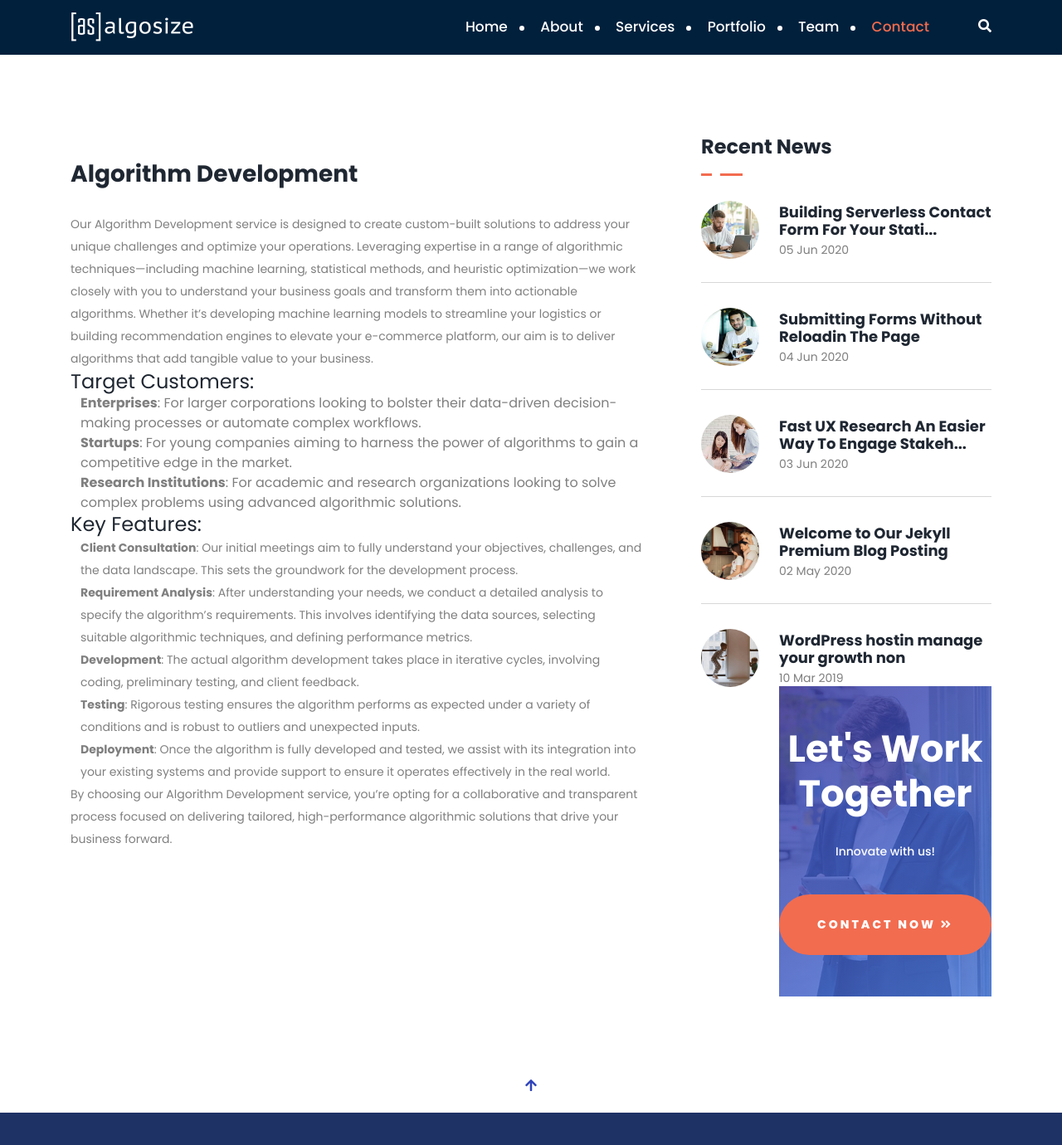
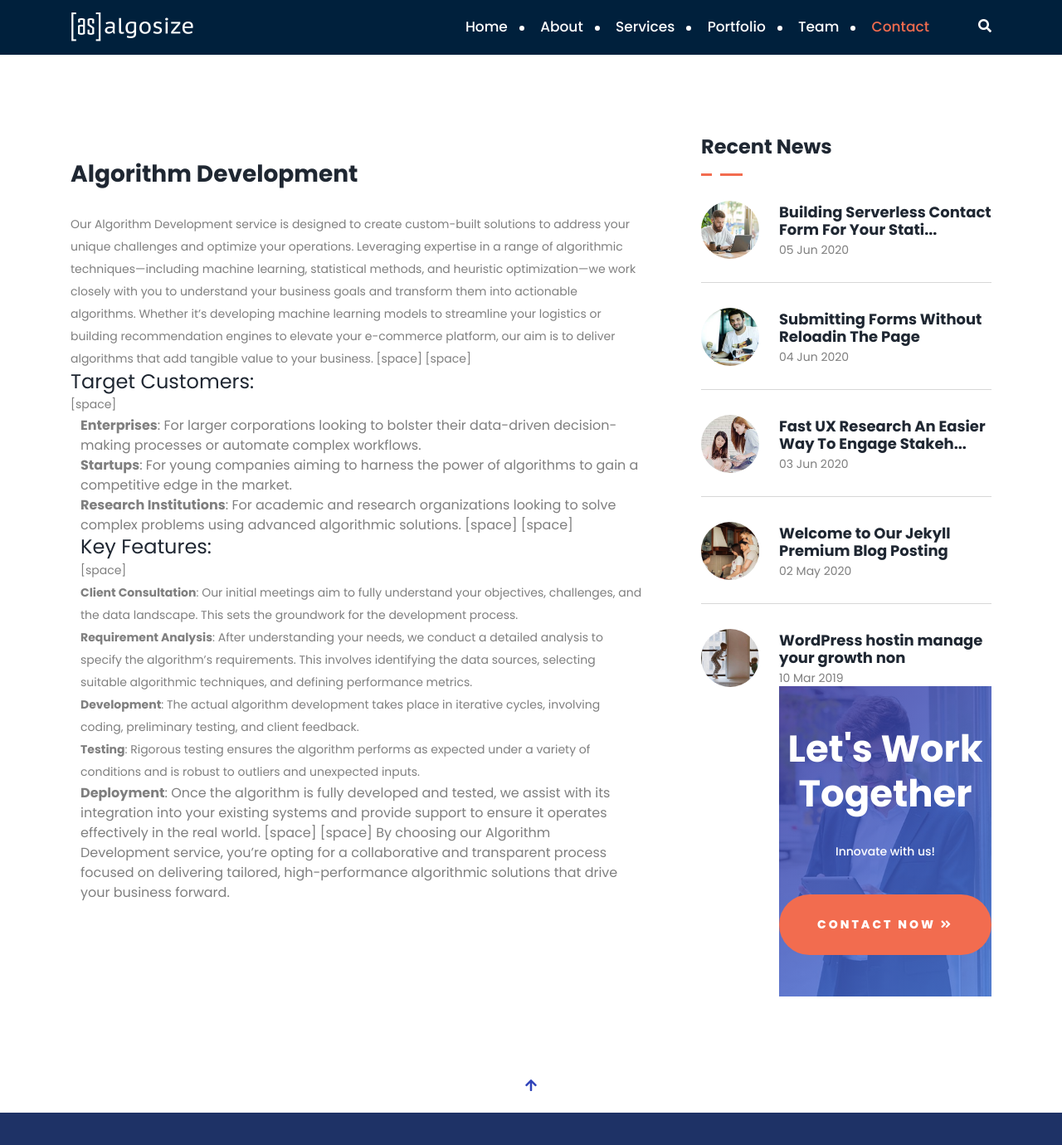
Before and after one commit to AlgoSize/website, a Jekyll site: the page built from _services/algo-dev.md, in a window 1280 px wide and 1400 px high, scrolled down 719 px. Shown: the top 1380 px of the window at 83% size. Built offline with Jekyll 4.4.1, drawn with Linux system fonts in a browser that asks for light colours.

Commit message:
Update algo-dev.md

```diff
--- a/_services/algo-dev.md
+++ b/_services/algo-dev.md
@@ -5,17 +5,17 @@ layout: service
 ---
 
 Our Algorithm Development service is designed to create custom-built solutions to address your unique challenges and optimize your operations. Leveraging expertise in a range of algorithmic techniques—including machine learning, statistical methods, and heuristic optimization—we work closely with you to understand your business goals and transform them into actionable algorithms. Whether it's developing machine learning models to streamline your logistics or building recommendation engines to elevate your e-commerce platform, our aim is to deliver algorithms that add tangible value to your business.
-
-
+[space]
+[space]
 #### Target Customers:
-
+[space]
 - **Enterprises**: For larger corporations looking to bolster their data-driven decision-making processes or automate complex workflows.
 - **Startups**: For young companies aiming to harness the power of algorithms to gain a competitive edge in the market.
 - **Research Institutions**: For academic and research organizations looking to solve complex problems using advanced algorithmic solutions.
-
-
+[space]
+[space]
 #### Key Features:
-
+[space]
 - **Client Consultation**: Our initial meetings aim to fully understand your objectives, challenges, and the data landscape. This sets the groundwork for the development process.
 
 - **Requirement Analysis**: After understanding your needs, we conduct a detailed analysis to specify the algorithm's requirements. This involves identifying the data sources, selecting suitable algorithmic techniques, and defining performance metrics.
@@ -25,6 +25,6 @@ Our Algorithm Development service is designed to create custom-built solutions t
 - **Testing**: Rigorous testing ensures the algorithm performs as expected under a variety of conditions and is robust to outliers and unexpected inputs.
 
 - **Deployment**: Once the algorithm is fully developed and tested, we assist with its integration into your existing systems and provide support to ensure it operates effectively in the real world.
-
-
+[space]
+[space]
 By choosing our Algorithm Development service, you're opting for a collaborative and transparent process focused on delivering tailored, high-performance algorithmic solutions that drive your business forward.
```
